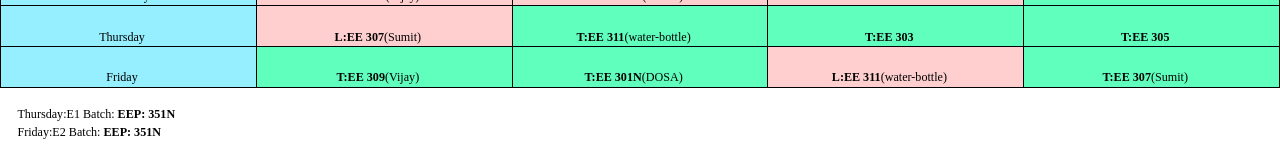
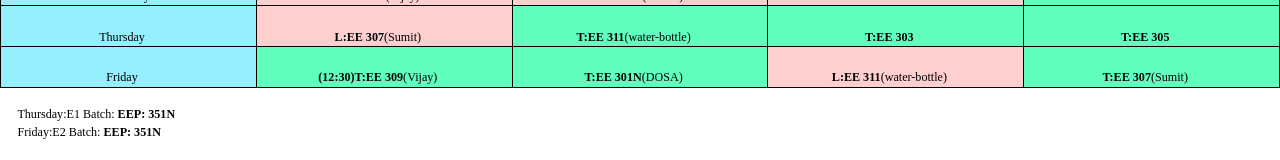
Before and after one commit to Shuffled720/2023-24-TT, a Next.js app: page / in a window 1280 px wide. Shown: the part 137-297 px from the top of the page. Built offline with nearby package versions, Linux system fonts and the light colour scheme; a web font is replaced by a local one.

Commit message:
vijay tt set

```diff
--- a/app/page.js
+++ b/app/page.js
@@ -101,7 +101,7 @@ export default function Home() {
     ],
     "Friday": [
       {
-        "title": "T:EE 309",
+        "title": "(12:30)T:EE 309",
         "type": "Tutorial",
         "teacher": "(Vijay)"
       },
```
